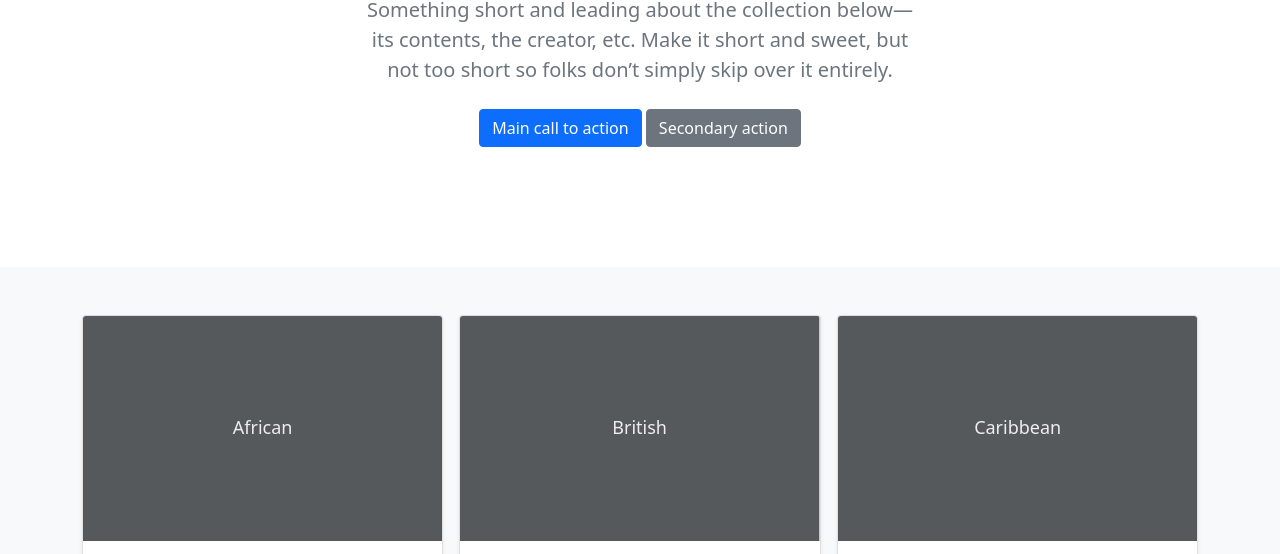
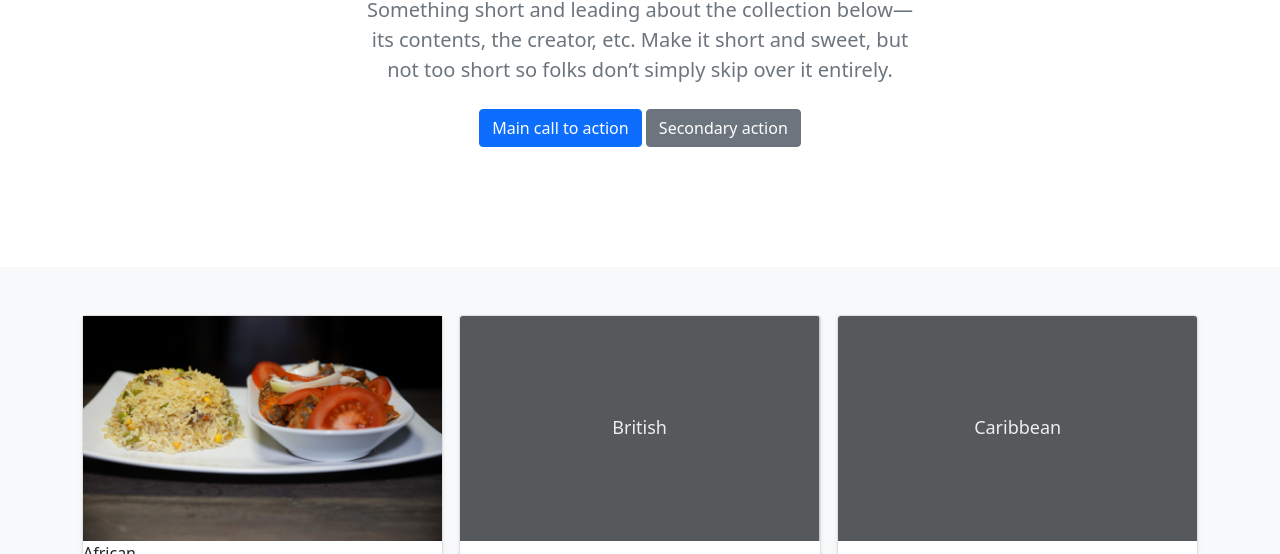
Before and after one commit to michaelkielt/WebApp1, a plain HTML site: page index.html in a window 1280 px wide. Shown: the part 213-767 px from the top of the page. Drawn offline with nearby package versions, Linux system fonts and the light colour scheme.

Commit message:
added image for african cuisine

```diff
--- a/index.html
+++ b/index.html
@@ -75,13 +75,10 @@
                 <div class="row row-cols-1 row-cols-sm-2 row-cols-md-3 g-3">
                     <div class="col">
                         <div class="card shadow-sm">
-                            <svg class="bd-placeholder-img card-img-top" width="100%" height="225"
-                                xmlns="http://www.w3.org/2000/svg" role="img" aria-label="Placeholder: Thumbnail"
-                                preserveAspectRatio="xMidYMid slice" focusable="false">
-                                <title>Placeholder</title>
-                                <rect width="100%" height="100%" fill="#55595c" /><text x="50%" y="50%" fill="#eceeef"
+                            <img src="images/africandishthumbnail.jpg" alt="test pic" width="100%" height="225">
+                               <rect width="100%" height="100%" fill="#55595c" /><text x="50%" y="50%" fill="#eceeef"
                                     dy=".3em">African</text>
-                            </svg>
+
 
                             <div class="card-body">
                                 <p class="card-text">Generate a random list of African cuisines</p>
```
Also changed, not shown: images/africandishthumbnail.jpg (added).
